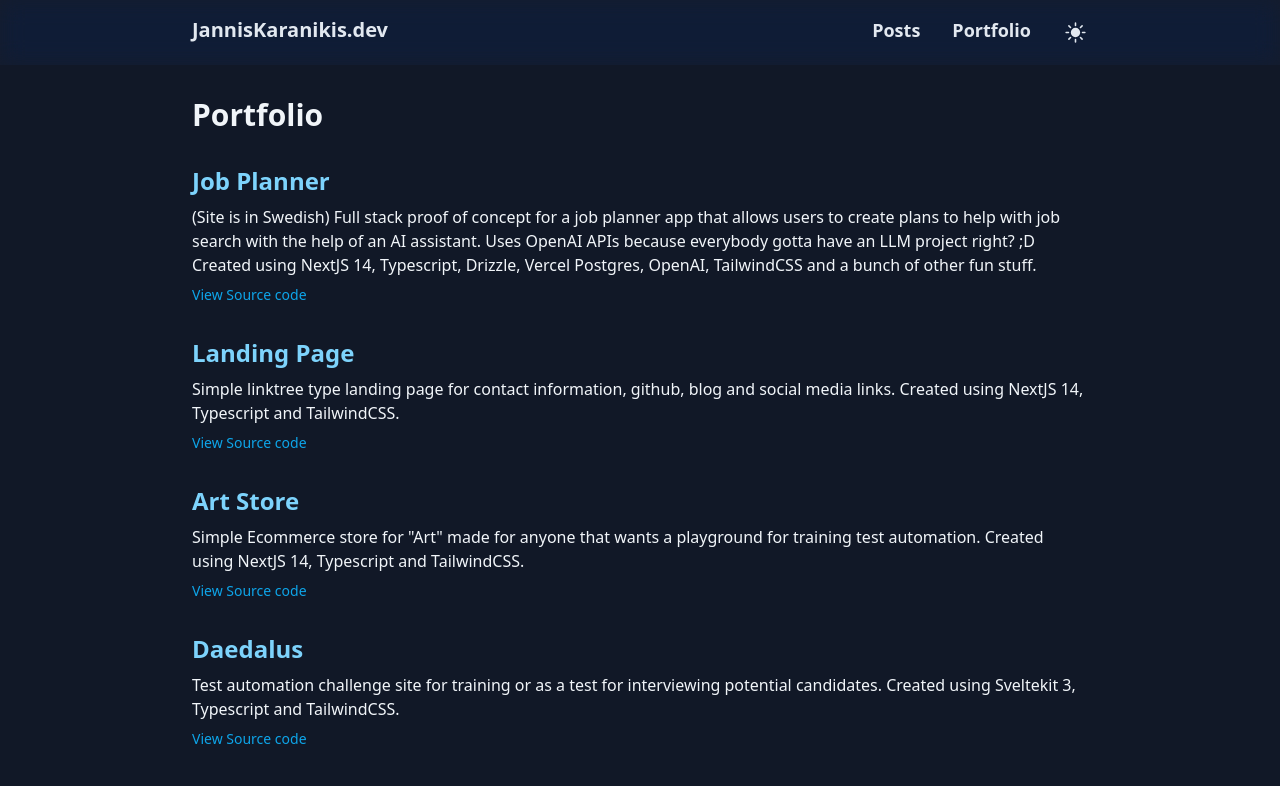
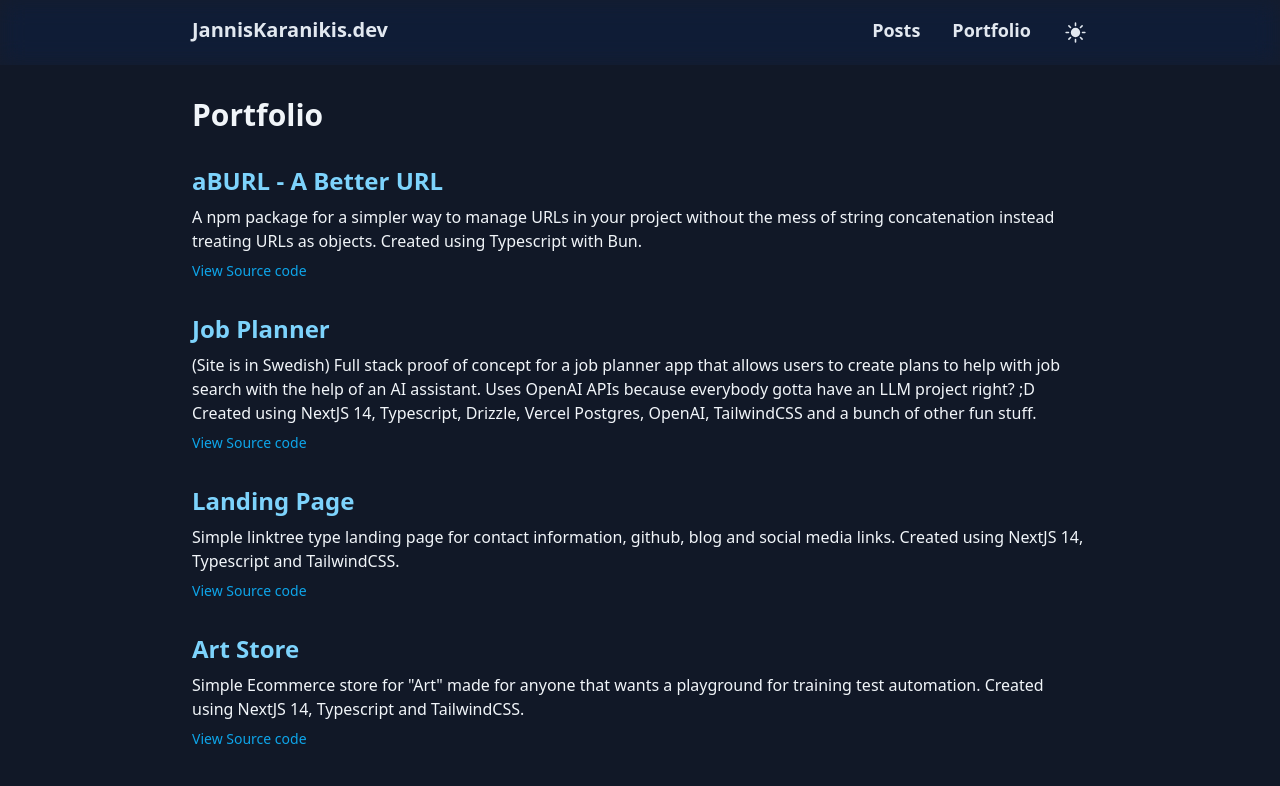
Before and after one commit to JannisK89/tech-blog, a Next.js app: page /portfolio in a window 1280 px wide. Shown: the top 786 px of the page. Built offline with nearby package versions, Linux system fonts and the light colour scheme.

Commit message:
added aBURL to portfolio

```diff
--- a/pages/portfolio/index.tsx
+++ b/pages/portfolio/index.tsx
@@ -8,6 +8,13 @@ type Project = {
 }
 
 const projects: Project[] = [
+  {
+    title: 'aBURL - A Better URL',
+    url: 'https://www.npmjs.com/package/a-better-url',
+    sourceCodeUrl: 'https://github.com/JannisK89/a-better-url',
+    description:
+      'A npm package for a simpler way to manage URLs in your project without the mess of string concatenation instead treating URLs as objects. Created using Typescript with Bun.',
+  },
   {
     title: 'Job Planner',
     url: 'https://jobplanner.janniskaranikis.dev',
```
